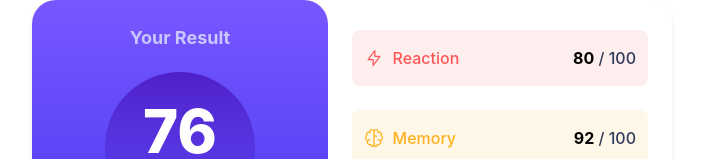
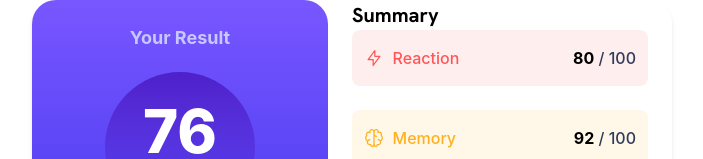
Before and after one commit to scottmcook/results-summary-component, a React (Create React App) app: page / in a window 1280 px wide. Shown: the top 159 px of the page, without its empty margins (288-991 px from the left). Built offline with nearby package versions, Linux system fonts and the light colour scheme.

Commit message:
Fix header text color

```diff
--- a/src/components/ResultsPanel/ResultsPanel.css
+++ b/src/components/ResultsPanel/ResultsPanel.css
@@ -1,5 +1,4 @@
 h3 {
-	color: var(--white);
 	font-weight: var(--font-weight-bold);
 }
 
```
